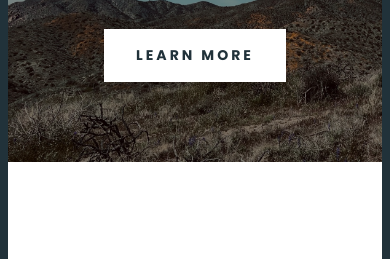
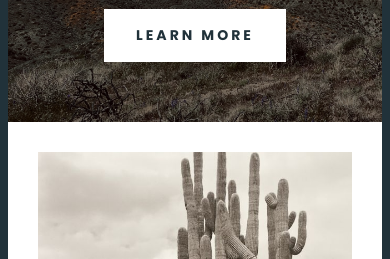
Before and after one commit to ksuarez032025/Travel-Project, a plain HTML site: page index.html in a window 390 px wide. Shown: the part 259-518 px from the top of the page. Drawn offline with Linux system fonts and the light colour scheme.

Commit message:
Media query CSS applied

```diff
--- a/src/style.css
+++ b/src/style.css
@@ -124,7 +124,7 @@ main p {
 
 @media (max-width: 900px) {
   .hero {
-    padding: 80px 0;
+    padding: 60px 0;
   }
 
   .hero h1 {
@@ -139,4 +139,13 @@ main p {
   .hero h3 {
     font-size: 12px;
   }
+
+  .grid {
+    grid-template-columns: 1fr;
+    grid-gap: 32px;
+  }
+
+  section {
+    padding: 30px;
+  }
 }
```
